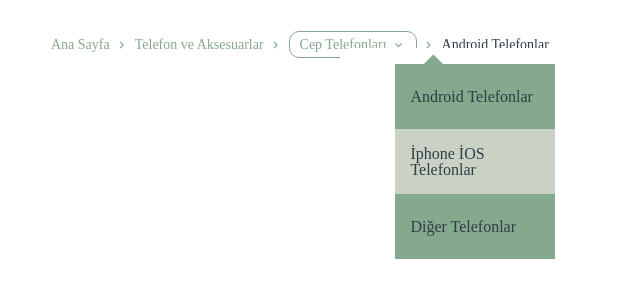
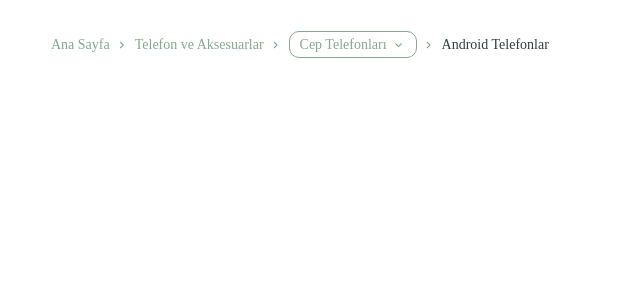
Before and after one commit to ack79/vue-dropdown-breadcrumb, a Vue app: page / in a window 1280 px wide. Shown: the top 300 px of the page, without its empty margins (0-640 px from the left). Built offline with nearby package versions, Linux system fonts and the light colour scheme.

Commit message:
Hover Dropdownda değişiklik yapıldı

```diff
--- a/src/components/BreadCrumb.vue
+++ b/src/components/BreadCrumb.vue
@@ -21,18 +21,9 @@
         <span v-if="index !== links.length - 1" class="material-icons">
           chevron_right
         </span>
-        <ul class="sublinks" v-if="link.isDropdown">
-          <li
-            class="sublink-item"
-            v-for="(sublink, index) in link.list"
-            :key="`sublink-${index}`"
-          >
-            <a :href="sublink.link">{{ sublink.label }}</a>
-          </li>
-        </ul>
+        <HoverDropdown class="sublinks" v-if="link.isDropdown"></HoverDropdown>
       </li>
     </ul>
-    <HoverDropdown></HoverDropdown>
   </div>
 </template>
 <script>
@@ -67,11 +58,16 @@ export default {
       align-items: center;
       cursor: pointer;
       padding: 7px 3px;
-
+      position: relative;
       &:last-child {
         cursor: default;
         .url {
           color: #2f3e46;
+        }
+      }
+      &:hover {
+        .sublinks {
+          display: block;
         }
       }
       .url {
@@ -95,13 +91,10 @@ export default {
         align-items: center;
       }
       .sublinks {
-        list-style-type: none;
         display: none;
-        .sublink-item {
-        }
-      }
-      .sublinks:hover {
-        color: red;
+        position: absolute;
+        top: 0;
+        left: 50%;
       }
     }
   }
--- a/src/components/HoverDropdown.vue
+++ b/src/components/HoverDropdown.vue
@@ -21,11 +21,11 @@
   .hover-dropdown-list-content {
     overflow: hidden;
     padding: 0px 15px;
-    background-color: white;
+    //background-color: white;
     width: 200px;
-    position: absolute;
-    top: 6%;
-    left: 43%;
+    //position: absolute;
+    //top: 6%;
+    //left: 43%;
     margin-left: -210px;
     border-radius: 10px;
     text-align: left;
```
